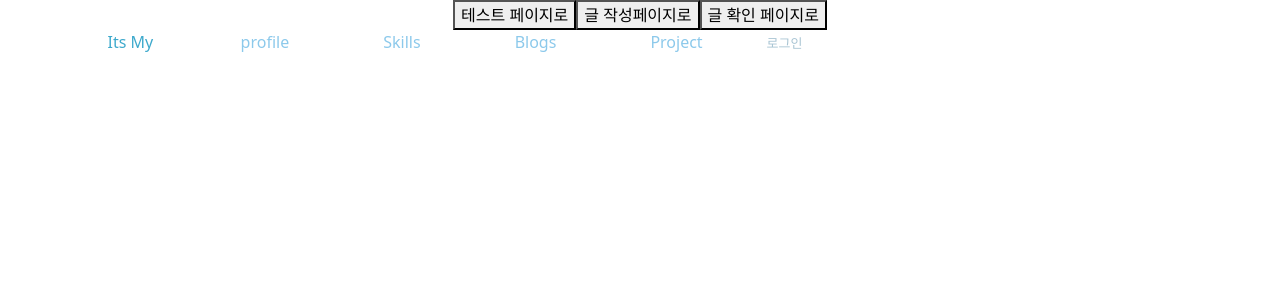
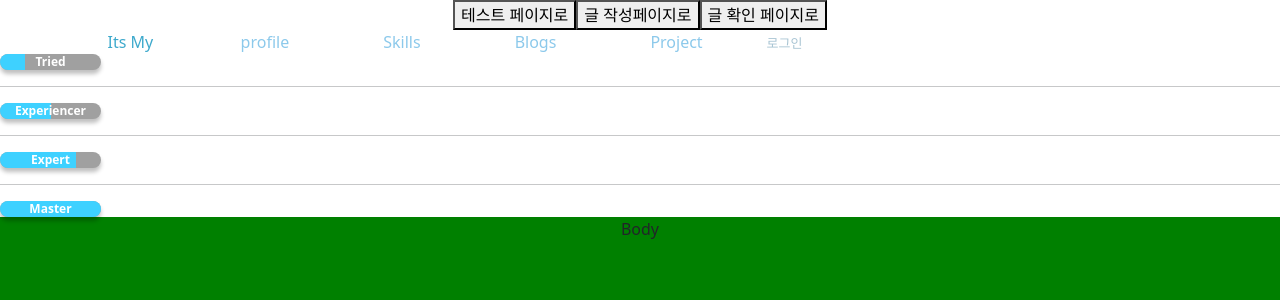
Before and after one commit to It-sMy/Front-End, a React (Create React App) app: page /story in a window 1280 px wide. Shown: the top 300 px of the page. Built offline with nearby package versions, Linux system fonts and the light colour scheme.

Commit message:
create gagebar component

```diff
--- /dev/null
+++ b/src/components/show/atoms/GageBar.tsx
@@ -0,0 +1,58 @@
+import React from "react";
+import styled from "styled-components";
+
+interface Iprops {
+  stackExp: "Tried" | "Experiencer" | "Expert" | "Master";
+}
+
+const GageBar = ({ stackExp: s }: Iprops) => {
+  let expConvertor: string = "";
+  if (s === "Tried") expConvertor = "25%";
+  if (s === "Experiencer") expConvertor = "50%";
+  if (s === "Expert") expConvertor = "75%";
+  if (s === "Master") expConvertor = "100%";
+  return (
+    <>
+      <Wrap>
+        <Gage expConvertor={expConvertor}>
+          <Text>{s}</Text>
+        </Gage>
+      </Wrap>
+    </>
+  );
+};
+
+export default GageBar;
+
+const Wrap = styled.div`
+  width: 101px;
+  height: 16px;
+  background: #a0a0a0;
+  border-radius: 20px;
+  z-index: 0;
+  position: relative;
+  box-shadow: 0px 4px 4px rgba(0, 0, 0, 0.25);
+`;
+
+const Gage = styled.div<{ expConvertor: string }>`
+  background: #3ed1ff;
+  font-size: 12px;
+  display: flex;
+  justify-content: center;
+  align-items: center;
+  color: #ffffff;
+  width: ${(props) => (props.expConvertor ? props.expConvertor : "0%")};
+  height: 16px;
+  z-index: 1;
+  border-top-left-radius: 20px;
+  border-bottom-left-radius: 20px;
+  ${(props) => props.expConvertor==="100%" && "border-radius:20px;"}
+`;
+const Text = styled.div`
+  position: absolute;
+  width: 101px;
+  height: 16px;
+  left: 0;
+  line-height: 15px;
+  font-weight: 700;
+`;
--- a/src/components/show/atoms/Label.tsx
+++ b/src/components/show/atoms/Label.tsx
@@ -9,7 +9,6 @@ interface IProps{
 
 
 const Label = ({text:t,fontSize:f,color:c}:IProps) => {
-  console.log(f)
   const fontConverter=f+"px";
 
   return (
--- a/src/components/show/molecules/ScrollLabel.tsx
+++ b/src/components/show/molecules/ScrollLabel.tsx
@@ -1,22 +1,40 @@
-import React from "react";
+import React, { SetStateAction } from "react";
 import { text } from "stream/consumers";
+import styled from "styled-components";
+import { JsxEmit } from "typescript";
 import Label from "../atoms/Label";
 
 interface Iprops {
   text: string;
   fontsize?: Number;
   color?: string;
-  scrollHeight: Number;
+  scrollHeight: number;
 //   children: JSX.Element;
 }
+const refShowBody:HTMLElement|null=document.getElementById("root")
 
 const ScrollLabel = (props:Iprops) => {
     const {text,fontsize,color,scrollHeight,}=props;
+
+
+
+    const scrollSection=function(scrollHeight:number){
+      console.log(scrollHeight)
+
+      if(refShowBody){
+        console.log(scrollHeight)
+       window.scrollTo(0,scrollHeight)
+      }
+    }
   return (
-    <div>
+    <Wrap onClick={()=>{scrollSection(scrollHeight)}}>
       <Label text={text} fontSize={fontsize} color={color}></Label>
-    </div>
+    </Wrap>
   );
 };
 
 export default ScrollLabel;
+
+const Wrap=styled.div`
+cursor: pointer;
+`
--- /dev/null
+++ b/src/components/show/templates/Body.tsx
@@ -0,0 +1,15 @@
+import React from 'react'
+import styled from 'styled-components'
+
+const Body = () => {
+  return (
+    <Wrap id="showBody">Body</Wrap>
+  )
+}
+
+export default Body
+
+const Wrap=styled.div`
+    height: 3000px;
+    background-color: green;
+`
--- a/src/components/show/templates/Header.tsx
+++ b/src/components/show/templates/Header.tsx
@@ -6,11 +6,11 @@ import Logo from "../molecules/Logo";
 import ScrollLabel from "../molecules/ScrollLabel";
 
 const Header = () => {
-  const scrollLabelList: Array<string> = [
-    "profile",
-    "Skills",
-    "Blogs",
-    "Project",
+  const scrollLabelList:Array<any> = [
+    { text: "profile", scrollHeight: 89 },
+    { text: "Skills", scrollHeight: 523 },
+    { text: "Blogs", scrollHeight: 837 },
+    { text: "Project", scrollHeight: 1320 },
   ];
   return (
     <Wrap>
@@ -21,8 +21,8 @@ const Header = () => {
         {scrollLabelList.map((v, i) => (
           <ScrollLabel
             key={i}
-            text={v}
-            scrollHeight={16}
+            text={v.text}
+            scrollHeight={v.scrollHeight}
             color="#8CC9EB"
           ></ScrollLabel>
         ))}
@@ -30,7 +30,6 @@ const Header = () => {
       <LocationLogin>
         <Label text="로그인" fontSize={13} color="#A8C4D3"></Label>
       </LocationLogin>
-
     </Wrap>
   );
 };
@@ -51,7 +50,7 @@ const WrapScrollLabel = styled(FlexRowDiv)`
   justify-content: space-between;
 `;
 
-const  LocationLogin=styled.div`
+const LocationLogin = styled.div`
   margin-left: 63.92px;
   cursor: pointer;
-`
+`;
--- a/src/pages/ShowPage.tsx
+++ b/src/pages/ShowPage.tsx
@@ -1,6 +1,8 @@
 import React from 'react'
+import GageBar from '../components/show/atoms/GageBar'
 import Label from '../components/show/atoms/Label'
 import MarkdownList from '../components/show/molecules/MarkdownList'
+import Body from '../components/show/templates/Body'
 import Header from '../components/show/templates/Header'
 
 
@@ -10,6 +12,14 @@ const ShowPage = () => {
   return (
     <>
     <Header></Header>
+    <GageBar stackExp='Tried'></GageBar>
+    <hr/>
+    <GageBar stackExp='Experiencer'></GageBar>
+    <hr/>
+    <GageBar stackExp='Expert'></GageBar>
+    <hr/>
+    <GageBar stackExp='Master'></GageBar>
+    <Body/>
 
     </>
 
```
Lines whose indentation alone changed are shown as unchanged.
